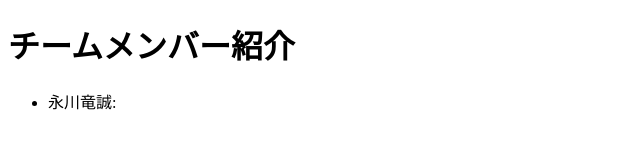
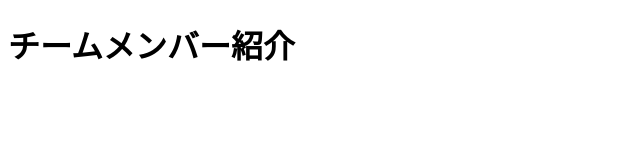
Before and after one commit to ryusei82/kadai3, a plain HTML site: page index.html in a window 1280 px wide. Shown: the whole page, without its empty margins (0-640 px from the left). Drawn offline with Linux system fonts and the light colour scheme.

Commit message:
Update index.html

```diff
--- a/index.html
+++ b/index.html
@@ -9,7 +9,6 @@
     <h1>チームメンバー紹介</h1>
     <ul>
         <!--メンバー紹介をここに追加-->
-        <li>永川竜誠:</li>
     </ul>
 </body>
 </html>
```
